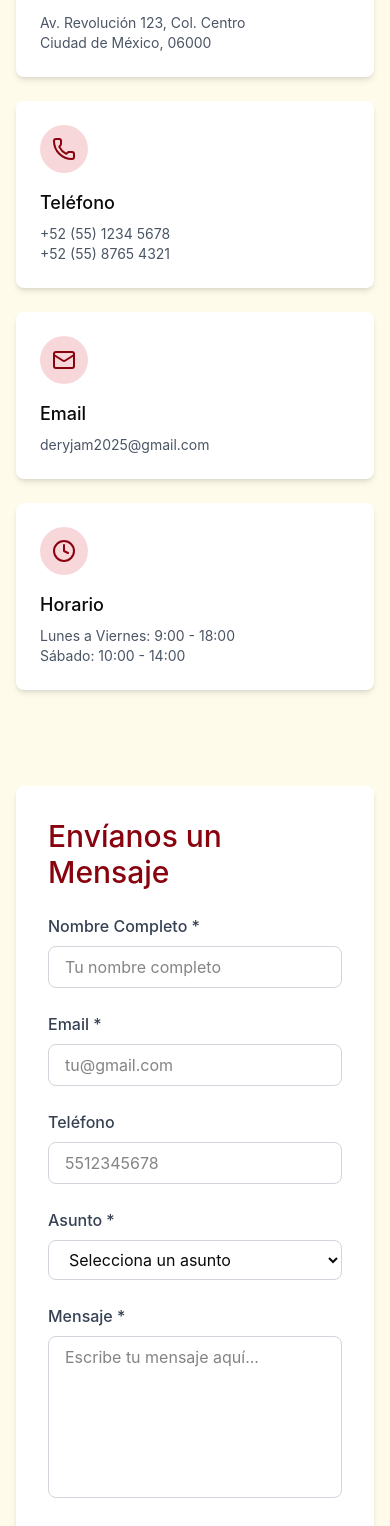
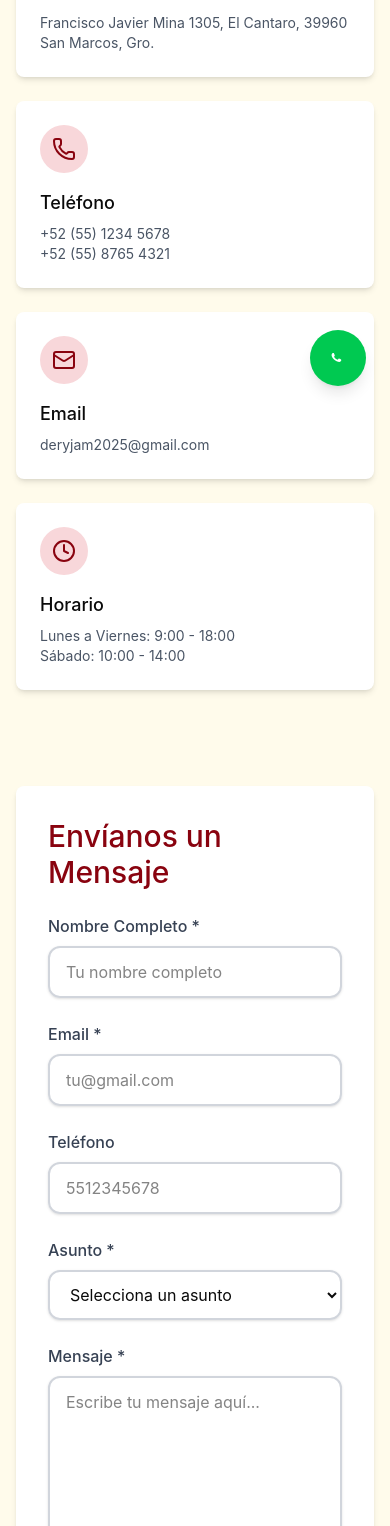
Before and after one commit to Artoria1843/Derij, a React (Vite) app in the folder DeryJam-main/: page /contacto in a window 390 px wide. Shown: the part 434-1960 px from the top of the page. Built offline with nearby package versions, Linux system fonts and the light colour scheme.

Commit message:
Cambios en Contactos y footer

```diff
--- a/DeryJam-main/src/app/components/Footer.tsx
+++ b/DeryJam-main/src/app/components/Footer.tsx
@@ -58,7 +58,7 @@ export function Footer() {
               </li>
               <li className="flex items-start gap-2">
                 <MapPin className="h-4 w-4 mt-1 flex-shrink-0" />
-                <span>Ciudad de México, México</span>
+                <span>Francisco Javier Mina 1305, El Cantaro, 39960 San Marcos, Gro.</span>
               </li>
             </ul>
           </div>
@@ -68,14 +68,19 @@ export function Footer() {
             <h3 className="font-semibold mb-4 text-white">Síguenos</h3>
             <div className="flex gap-4">
               <a
-                href="#"
+                href="https://www.facebook.com/share/1XkpFDVGzc/"
+                target="_blank"
+                rel="noopener noreferrer"
                 className="bg-black/30 p-2 rounded-full hover:bg-black/40 transition-colors"
                 aria-label="Facebook"
               >
                 <Facebook className="h-5 w-5" />
               </a>
+
               <a
-                href="#"
+                href="https://www.instagram.com/"
+                target="_blank"
+                rel="noopener noreferrer"
                 className="bg-black/30 p-2 rounded-full hover:bg-black/40 transition-colors"
                 aria-label="Instagram"
               >
--- a/DeryJam-main/src/app/pages/Contact.tsx
+++ b/DeryJam-main/src/app/pages/Contact.tsx
@@ -65,9 +65,9 @@ export function Contact() {
     };
 
     // NOMBRE
-    if (formData.name.trim().length < 3) {
+    if (formData.name.trim().length < 10) {
       newErrors.name =
-        "El nombre debe tener mínimo 3 caracteres";
+        "El nombre debe tener mínimo 10 caracteres";
       valid = false;
     }
 
@@ -107,6 +107,26 @@ export function Contact() {
     setErrors(newErrors);
 
     return valid;
+  };
+
+  // =========================
+  // ESTILOS DINÁMICOS INPUTS
+  // =========================
+
+  const getInputStyles = (
+    field: keyof typeof formData,
+    isValid: boolean
+  ) => {
+
+    if (errors[field]) {
+      return "border-red-500 focus:ring-4 focus:ring-red-200";
+    }
+
+    if (formData[field] && isValid) {
+      return "border-green-500 focus:ring-4 focus:ring-green-200";
+    }
+
+    return "border-gray-300 focus:ring-4 focus:ring-gray-200";
 
   };
 
@@ -159,33 +179,6 @@ export function Contact() {
         "wbA34veHx-QA3xa8X"
 
       );
-
-      // =========================
-      // WHATSAPP
-      // =========================
-
-      const phoneNumber = "7451249123";
-
-      const whatsappMessage = `
-Nuevo mensaje desde DeryJam
-
-Nombre: ${formData.name}
-Correo: ${formData.email}
-Teléfono: ${formData.phone}
-Asunto: ${formData.subject}
-
-Mensaje:
-${formData.message}
-      `;
-
-      const encodedMessage =
-        encodeURIComponent(whatsappMessage);
-
-      const whatsappURL =
-        `https://wa.me/${phoneNumber}?text=${encodedMessage}`;
-
-      window.open(whatsappURL, "_blank");
-
       // =========================
       // ÉXITO
       // =========================
@@ -223,7 +216,7 @@ ${formData.message}
     {
       icon: MapPin,
       title: "Dirección",
-      content: "Av. Revolución 123, Col. Centro\nCiudad de México, 06000"
+      content: "Francisco Javier Mina 1305, El Cantaro, 39960 San Marcos, Gro."
     },
 
     {
@@ -319,15 +312,11 @@ ${formData.message}
 
         <div className="max-w-7xl mx-auto px-4 sm:px-6 lg:px-8">
 
-          <div className="grid grid-cols-1 lg:grid-cols-2 gap-12">
+          <div className="grid grid-cols-1 lg:grid-cols-2 gap-12 items-start">
 
-            {/* FORM */}
+            {/* FORMULARIO */}
             <div className="bg-white p-8 rounded-lg shadow-md">
-
-              <h2
-                className="text-3xl mb-6"
-                style={{ color: "#89030F" }}
-              >
+              <h2 className="text-3xl mb-6" style={{ color: "#89030F" }}>
                 Envíanos un Mensaje
               </h2>
 
@@ -341,7 +330,7 @@ ${formData.message}
                   }}
                 >
 
-                  ¡Gracias por tu mensaje!
+                El mensaje se envió correctamente
 
                 </div>
 
@@ -365,8 +354,11 @@ ${formData.message}
                     value={formData.name}
                     onChange={handleChange}
                     placeholder="Tu nombre completo"
-                    className={`w-full px-4 py-2 border rounded-lg focus:outline-none
-                    ${errors.name ? "border-red-500" : "border-gray-300"}`}
+                    className={`w-full px-4 py-3 border-2 rounded-xl transition-all duration-300
+                    focus:outline-none focus:scale-[1.02]
+                    shadow-sm hover:shadow-md
+                    ${getInputStyles("name", formData.name.length >= 3)}
+                    `}
                   />
 
                   {errors.name && (
@@ -390,8 +382,14 @@ ${formData.message}
                     value={formData.email}
                     onChange={handleChange}
                     placeholder="tu@gmail.com"
-                    className={`w-full px-4 py-2 border rounded-lg focus:outline-none
-                    ${errors.email ? "border-red-500" : "border-gray-300"}`}
+                    className={`w-full px-4 py-3 border-2 rounded-xl transition-all duration-300
+                    focus:outline-none focus:scale-[1.02]
+                    shadow-sm hover:shadow-md
+                    ${getInputStyles(
+                      "email",
+                      /^[a-zA-Z0-9._%+-]+@(gmail\.com|outlook\.com|hotmail\.com|yahoo\.com|icloud\.com)$/.test(formData.email)
+                    )}
+                    `}
                   />
 
                   {errors.email && (
@@ -415,8 +413,14 @@ ${formData.message}
                     value={formData.phone}
                     onChange={handleChange}
                     placeholder="5512345678"
-                    className={`w-full px-4 py-2 border rounded-lg focus:outline-none
-                    ${errors.phone ? "border-red-500" : "border-gray-300"}`}
+                    className={`w-full px-4 py-3 border-2 rounded-xl transition-all duration-300
+                    focus:outline-none focus:scale-[1.02]
+                    shadow-sm hover:shadow-md
+                    ${getInputStyles(
+                        "phone",
+                        /^[0-9]{10}$/.test(formData.phone)
+                      )}
+                    `}
                   />
 
                   {errors.phone && (
@@ -438,8 +442,14 @@ ${formData.message}
                     name="subject"
                     value={formData.subject}
                     onChange={handleChange}
-                    className={`w-full px-4 py-2 border rounded-lg focus:outline-none
-                    ${errors.subject ? "border-red-500" : "border-gray-300"}`}
+                    className={`w-full px-4 py-3 border-2 rounded-xl transition-all duration-300
+                    focus:outline-none focus:scale-[1.02]
+                    shadow-sm hover:shadow-md
+                    ${getInputStyles(
+                        "subject",
+                        formData.subject !== ""
+                      )}
+                    `}
                   >
 
                     <option value="">
@@ -489,8 +499,14 @@ ${formData.message}
                     value={formData.message}
                     onChange={handleChange}
                     placeholder="Escribe tu mensaje aquí..."
-                    className={`w-full px-4 py-2 border rounded-lg focus:outline-none resize-none
-                    ${errors.message ? "border-red-500" : "border-gray-300"}`}
+                    className={`w-full px-4 py-3 border-2 rounded-xl transition-all duration-300
+                    focus:outline-none focus:scale-[1.02]
+                    shadow-sm hover:shadow-md
+                    ${getInputStyles(
+                        "message",
+                        formData.message.length >= 10
+                      )}
+                    `}
                   />
 
                   {errors.message && (
@@ -501,14 +517,42 @@ ${formData.message}
 
                 </div>
 
-                {/* BOTON */}
                 <button
                   type="submit"
-                  className="w-full text-white py-3 rounded-lg"
+                  className="
+                  w-full
+                  text-white
+                  py-3
+                  rounded-xl
+                  font-semibold
+                  tracking-wide
+                  transition-all
+                  duration-300
+                  transform
+                  hover:scale-105
+                  hover:shadow-2xl
+                  active:scale-95
+                  active:shadow-inner
+                  relative
+                  overflow-hidden
+                  group
+                  "
                   style={{ backgroundColor: "#89030F" }}
                 >
 
-                  Enviar Mensaje
+                  <span className="relative z-10">
+                    Enviar Mensaje
+                  </span>
+
+                  <span className="
+                    absolute
+                    inset-0
+                    bg-white
+                    opacity-0
+                    group-hover:opacity-10
+                    transition-all
+                    duration-300
+                  "></span>
 
                 </button>
 
@@ -516,12 +560,83 @@ ${formData.message}
 
             </div>
 
+              {/* MAPA + INFO */}
+              <div className="bg-white p-4 rounded-lg shadow-md">
+
+                <h2 className="text-2xl mb-4" style={{ color: "#89030F" }}>
+                  Ubicación
+                </h2>
+
+                <iframe
+                  src="https://www.google.com/maps/embed?pb=!4v1778549553741!6m8!1m7!1sGZjrrZa8btQQD7SS-WYEpg!2m2!1d16.79646584621537!2d-99.39232927610291!3f275.46!4f5.810000000000002!5f0.7820865974627469"
+                  width="100%"
+                  height="350"
+                  style={{ border: 0 }}
+                  loading="lazy"
+                  referrerPolicy="no-referrer-when-downgrade"
+                ></iframe>
+
+                  <div className="mt-4 space-y-3 text-sm text-gray-600">
+
+                    <div className="p-3 bg-amber-50 rounded-lg border">
+                       <strong>Visítanos</strong><br />
+                        Nos encontramos en San Marcos, en una ubicación accesible y fácil de encontrar.
+                    </div>
+
+                    <div className="p-3 bg-amber-50 rounded-lg border">
+                       <strong>Cómo llegar</strong><br />
+                      Puedes llegar en transporte público o vehículo particular sin problema.
+                    </div>
+
+                    <div className="p-3 bg-amber-50 rounded-lg border">
+                       <strong>Horario</strong><br />
+                      Lunes a viernes 9:00 - 18:00, sábado 10:00 - 14:00.
+                    </div>
+
+                  </div>
+            </div>
           </div>
 
         </div>
 
       </section>
 
+        {/* WHATSAPP FLOTANTE */}
+        <a
+          href="https://wa.me/7451249123?text=Hola%20quiero%20más%20información"
+          target="_blank"
+          rel="noopener noreferrer"
+          className="
+            fixed
+            bottom-6
+            right-6
+            bg-green-500
+            hover:bg-green-600
+            text-white
+            w-14
+            h-14
+            rounded-full
+            flex
+            items-center
+            justify-center
+            shadow-lg
+            z-50
+            transition-all
+            duration-300
+            hover:scale-110
+          "
+        >
+          {/* icono WhatsApp */}
+          <svg
+            xmlns="http://www.w3.org/2000/svg"
+            viewBox="0 0 32 32"
+            fill="currentColor"
+            className="w-7 h-7"
+          >
+            <path d="M19.11 17.53c-.27-.14-1.6-.79-1.85-.88-.25-.09-.43-.14-.61.14-.18.27-.7.88-.86 1.06-.16.18-.32.2-.59.07-.27-.14-1.14-.42-2.17-1.34-.8-.71-1.34-1.6-1.5-1.87-.16-.27-.02-.42.12-.56.12-.12.27-.32.41-.48.14-.16.18-.27.27-.45.09-.18.05-.34-.02-.48-.07-.14-.61-1.47-.84-2.01-.22-.53-.45-.46-.61-.47h-.52c-.18 0-.48.07-.73.34-.25.27-.95.93-.95 2.27 0 1.34.98 2.63 1.12 2.81.14.18 1.92 2.93 4.67 4.11.65.28 1.16.45 1.56.57.65.21 1.24.18 1.71.11.52-.08 1.6-.65 1.83-1.28.23-.63.23-1.17.16-1.28-.07-.11-.25-.18-.52-.32z"/>
+          </svg>
+        </a>
+
     </div>
 
   );
```
